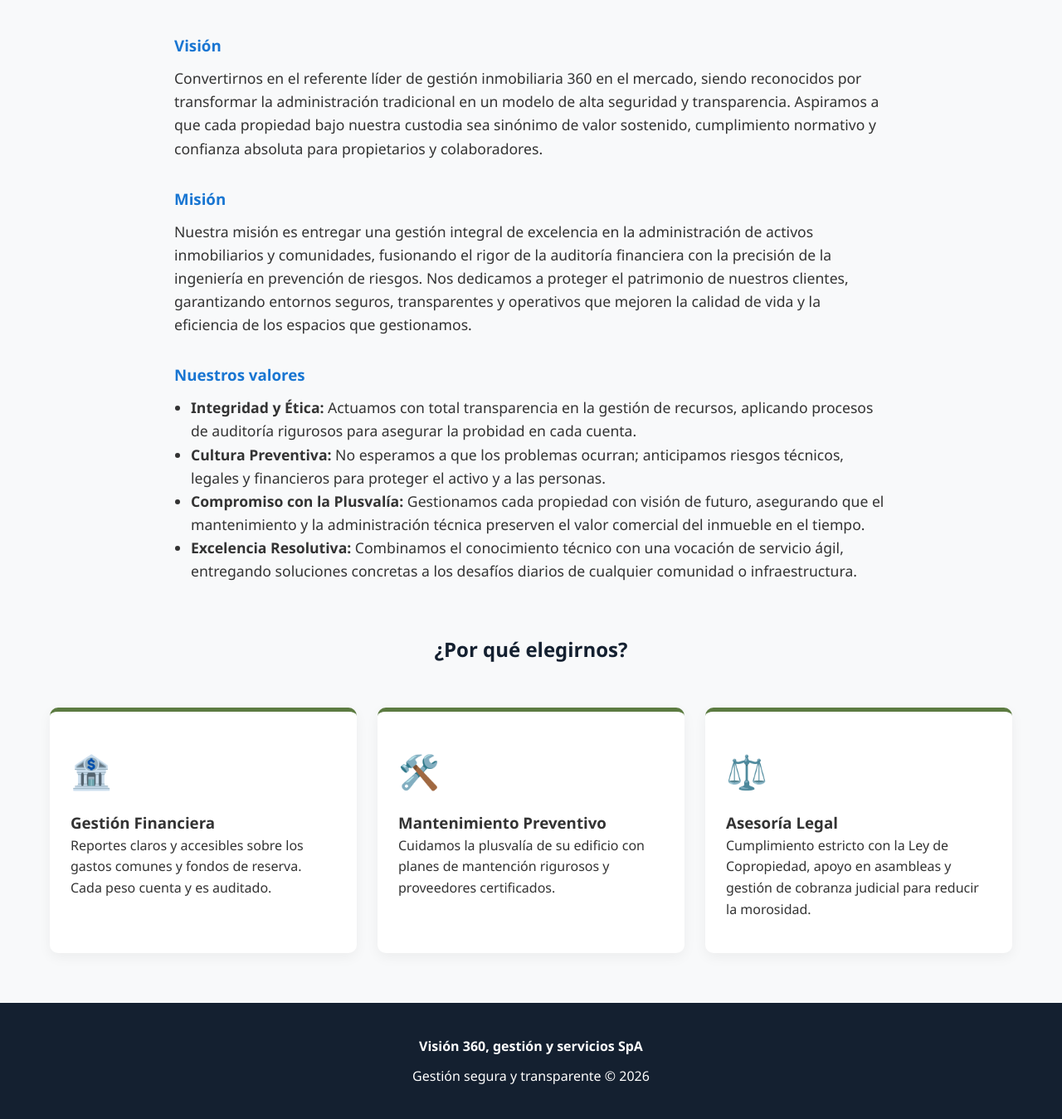
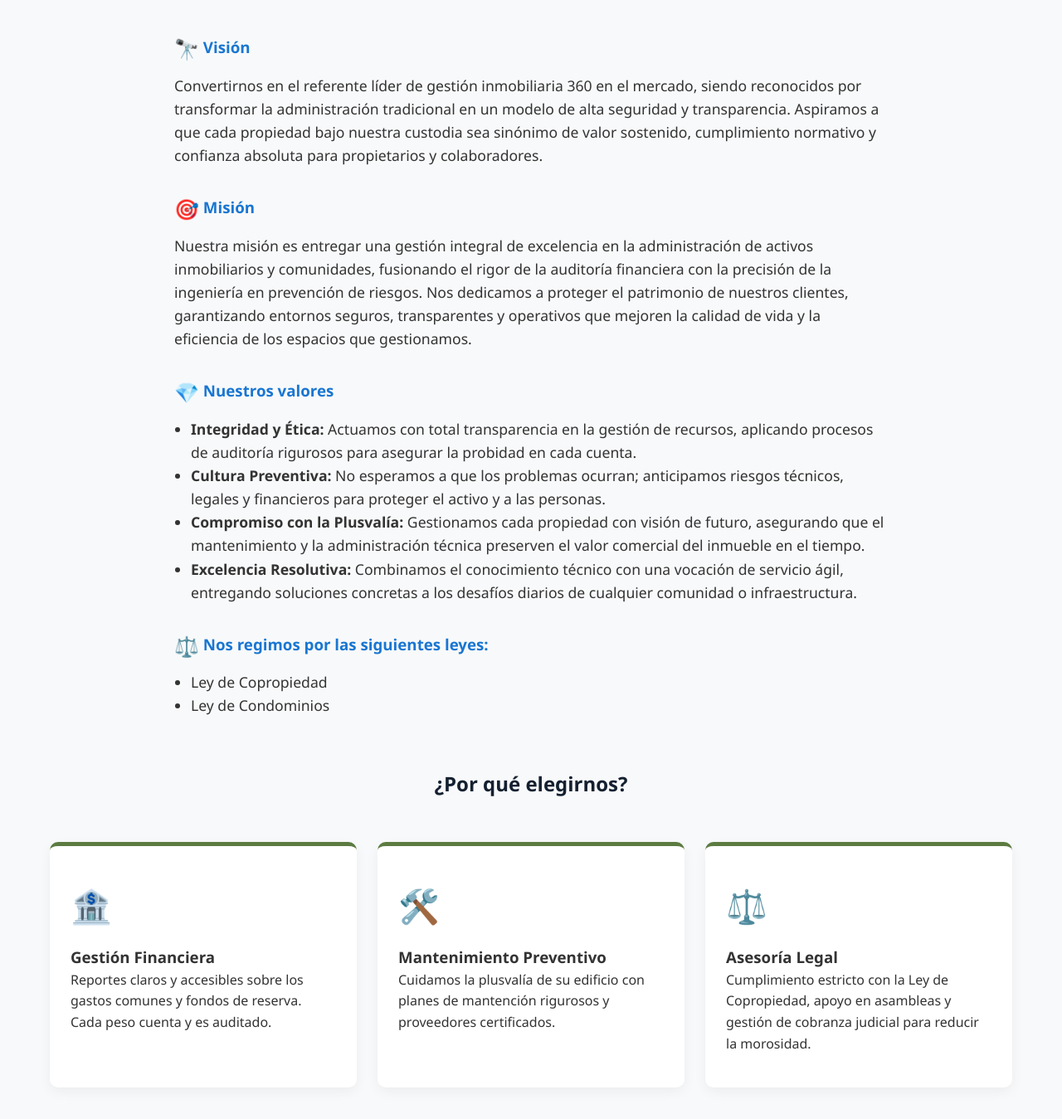
Before and after one commit to YasRuiz/Administracion360SpA, a Django app: page / in a window 1280 px wide. Shown: the part 593-1942 px from the top of the page at 83% size. Run offline with Django 5.2, Linux system fonts and the light colour scheme; data that the repository does not hold is empty.

Commit message:
Fix: Modificacion vistas

```diff
--- a/templates/pages/home.html
+++ b/templates/pages/home.html
@@ -25,16 +25,16 @@
     <div class="container" style="max-width: 900px;">
         <!-- Título eliminado para evitar duplicidad -->
         <div id="vision" style="margin-bottom: 32px;">
-            <h3 style="color: #1976d2; margin-bottom: 10px;">Visión</h3>
+            <h3 style="color: #1976d2; margin-bottom: 10px;"><span style="font-size:1.5rem; vertical-align:middle;">🔭</span> Visión</h3>
             <p style="font-size: 1.1rem;">Convertirnos en el referente líder de gestión inmobiliaria 360 en el mercado, siendo reconocidos por transformar la administración tradicional en un modelo de alta seguridad y transparencia. Aspiramos a que cada propiedad bajo nuestra custodia sea sinónimo de valor sostenido, cumplimiento normativo y confianza absoluta para propietarios y colaboradores.</p>
         </div>
         <div id="mision" style="margin-bottom: 32px;">
-            <h3 style="color: #1976d2; margin-bottom: 10px;">Misión</h3>
+            <h3 style="color: #1976d2; margin-bottom: 10px;"><span style="font-size:1.5rem; vertical-align:middle;">🎯</span> Misión</h3>
             <p style="font-size: 1.1rem;">Nuestra misión es entregar una gestión integral de excelencia en la administración de activos inmobiliarios y comunidades, fusionando el rigor de la auditoría financiera con la precisión de la ingeniería en prevención de riesgos. Nos dedicamos a proteger el patrimonio de nuestros clientes, garantizando entornos seguros, transparentes y operativos que mejoren la calidad de vida y la eficiencia de los espacios que gestionamos.</p>
         </div>
         <!-- Nuestros valores -->
         <div id="valores" style="margin-bottom: 32px;">
-            <h3 style="color: #1976d2; margin-bottom: 10px;">Nuestros valores</h3>
+            <h3 style="color: #1976d2; margin-bottom: 10px;"><span style="font-size:1.5rem; vertical-align:middle;">💎</span> Nuestros valores</h3>
             <ul style="font-size: 1.1rem; padding-left: 20px; list-style: disc;">
                 <li><b>Integridad y Ética:</b> Actuamos con total transparencia en la gestión de recursos, aplicando procesos de auditoría rigurosos para asegurar la probidad en cada cuenta.</li>
                 <li><b>Cultura Preventiva:</b> No esperamos a que los problemas ocurran; anticipamos riesgos técnicos, legales y financieros para proteger el activo y a las personas.</li>
@@ -42,6 +42,14 @@
                 <li><b>Excelencia Resolutiva:</b> Combinamos el conocimiento técnico con una vocación de servicio ágil, entregando soluciones concretas a los desafíos diarios de cualquier comunidad o infraestructura.</li>
             </ul>
         </div>
+            <!-- Sección de leyes -->
+            <div id="leyes" style="margin-bottom: 32px;">
+                <h3 style="color: #1976d2; margin-bottom: 10px;"><span style="font-size:1.5rem; vertical-align:middle;">⚖️</span> Nos regimos por las siguientes leyes:</h3>
+                <ul style="font-size: 1.1rem; padding-left: 20px; list-style: disc;">
+                    <li>Ley de Copropiedad</li>
+                    <li>Ley de Condominios</li>
+                </ul>
+            </div>
     </div>
 </section>
 <!-- Sección hero duplicada eliminada, solo debe aparecer en la parte superior -->
```
